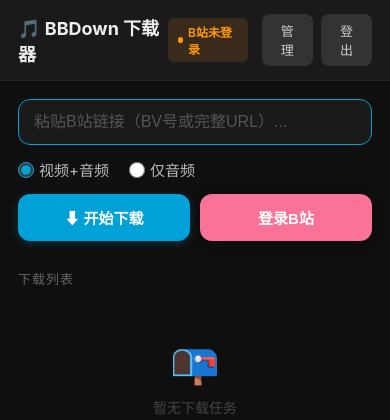
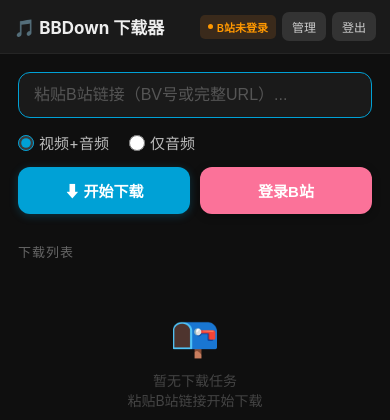
Before and after one commit to AuYang261/bbdown_mobile, a Flask app: page / in a window 390 px wide. Shown: the top 420 px of the page. Run offline with Flask 3, Linux system fonts and the light colour scheme; the visitor is signed in with stand-in values (Sample User, id 1); data that the repository does not hold is empty; parts of the project's set-up code (start-up, migrations or seed data) failed here and were passed over.

Commit message:
fix: compact header for narrow screens — smaller padding, collapsible status badge text via media query

```diff
--- a/bbdown_mobile/templates/index.html
+++ b/bbdown_mobile/templates/index.html
@@ -9,17 +9,26 @@
 body { font-family: -apple-system, BlinkMacSystemFont, "Segoe UI", Roboto, sans-serif; background: #0f0f0f; color: #eee; min-height: 100vh; padding-bottom: 40px; }
 
 /* ---- header ---- */
-.header { display: flex; justify-content: space-between; align-items: center; padding: 14px 18px; background: #1a1a1a; position: sticky; top: 0; z-index: 10; border-bottom: 1px solid #252525; }
-.header h1 { font-size: 18px; font-weight: 700; }
-.header-btns { display: flex; gap: 8px; align-items: center; }
-.header-btns button { padding: 7px 14px; font-size: 13px; background: #333; color: #ccc; border: none; border-radius: 8px; cursor: pointer; transition: background 0.2s; }
+.header { display: flex; justify-content: space-between; align-items: center; padding: 12px 14px; background: #1a1a1a; position: sticky; top: 0; z-index: 10; border-bottom: 1px solid #252525; }
+.header h1 { font-size: 17px; font-weight: 700; white-space: nowrap; }
+.header-btns { display: flex; gap: 6px; align-items: center; flex-shrink: 0; }
+.header-btns button { padding: 6px 10px; font-size: 12px; background: #333; color: #ccc; border: none; border-radius: 7px; cursor: pointer; transition: background 0.2s; white-space: nowrap; }
 .header-btns button:active { background: #444; }
-.bili-status { display: inline-flex; align-items: center; gap: 5px; padding: 5px 10px; border-radius: 6px; font-size: 12px; font-weight: 600; margin-right: 6px; }
+.bili-status { display: inline-flex; align-items: center; gap: 4px; padding: 4px 8px; border-radius: 5px; font-size: 11px; font-weight: 600; white-space: nowrap; }
 .bili-status.on { background: #1b3a2a; color: #4caf50; }
 .bili-status.off { background: #3a2a1b; color: #ff9800; }
-.bili-dot { width: 6px; height: 6px; border-radius: 50%; display: inline-block; }
+.bili-dot { width: 5px; height: 5px; border-radius: 50%; display: inline-block; flex-shrink: 0; }
 .bili-status.on .bili-dot { background: #4caf50; }
 .bili-status.off .bili-dot { background: #ff9800; }
+/* narrow screen: collapse status badge to dot + icon only */
+@media (max-width: 380px) {
+  .header { padding: 10px 12px; }
+  .header h1 { font-size: 15px; }
+  .bili-status .bili-text { display: none; }
+  .bili-status { padding: 4px 6px; }
+  .header-btns { gap: 4px; }
+  .header-btns button { padding: 5px 8px; font-size: 11px; }
+}
 
 /* ---- form ---- */
 .form-area { padding: 18px; }
@@ -96,7 +105,7 @@ body { font-family: -apple-system, BlinkMacSystemFont, "Segoe UI", Roboto, sans-
   <h1>🎵 BBDown 下载器</h1>
   <div class="header-btns">
     <span class="bili-status off" id="biliStatusBadge" title="B站登录状态">
-      <span class="bili-dot"></span> B站未登录
+      <span class="bili-dot"></span> <span class="bili-text">B站未登录</span>
     </span>
     {% if is_admin %}<button onclick="openUserModal()">管理</button>{% endif %}
     <button onclick="logout()">登出</button>
@@ -195,12 +204,12 @@ function updateBiliUI() {
     btn.textContent = '退出B站';
     btn.className = 'btn-bili logged-in';
     badge.className = 'bili-status on';
-    badge.innerHTML = '<span class="bili-dot"></span> B站已登录';
+    badge.innerHTML = '<span class="bili-dot"></span> <span class="bili-text">B站已登录</span>';
   } else {
     btn.textContent = '登录B站';
     btn.className = 'btn-bili logged-out';
     badge.className = 'bili-status off';
-    badge.innerHTML = '<span class="bili-dot"></span> B站未登录';
+    badge.innerHTML = '<span class="bili-dot"></span> <span class="bili-text">B站未登录</span>';
   }
 }
 
```
